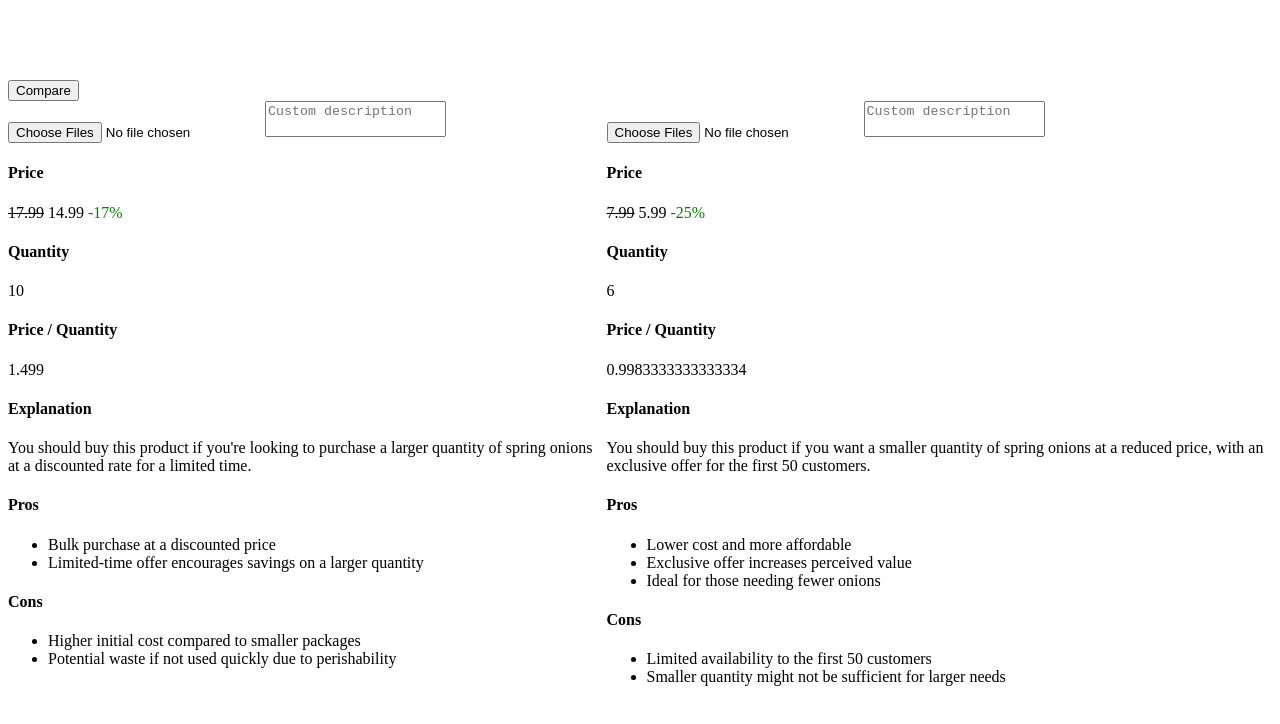
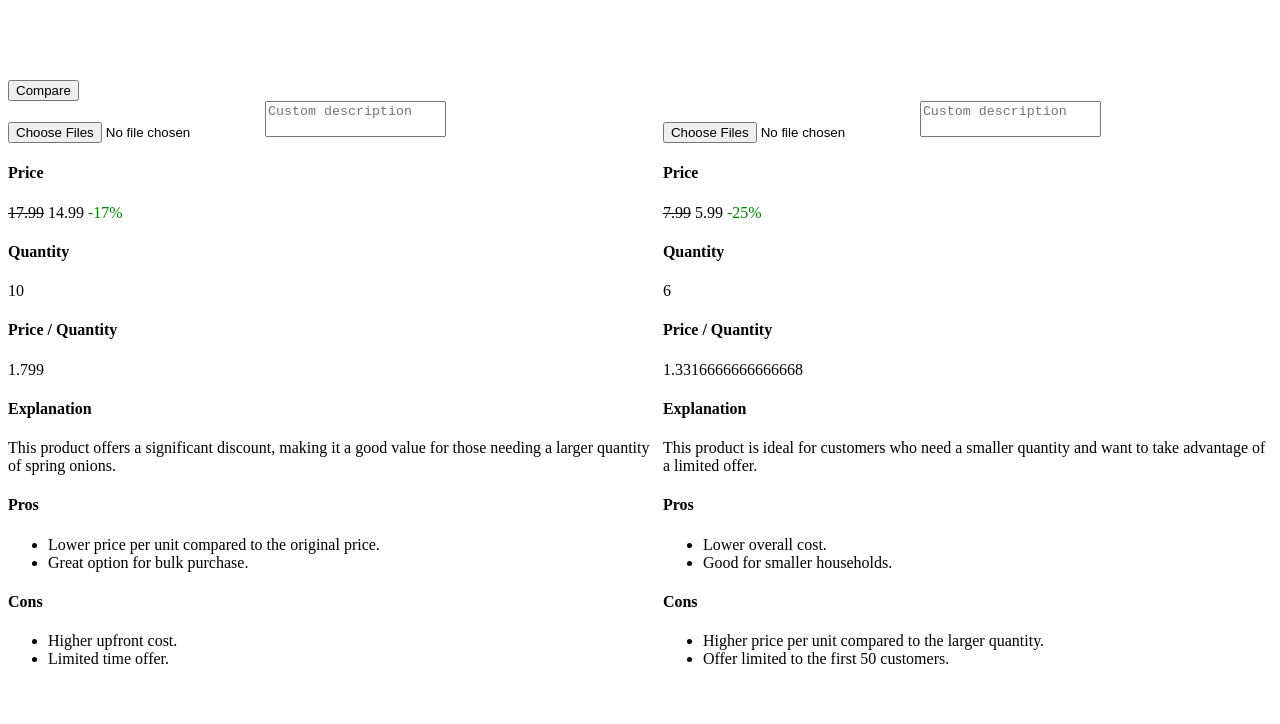
Before and after one commit to PatatoBit/thisorthat, a SvelteKit app: page /app in a window 1280 px wide. Shown: the top 724 px of the page. Built offline with nearby package versions, Linux system fonts and the light colour scheme.

Commit message:
openai api

```diff
--- a/package.json
+++ b/package.json
@@ -30,6 +30,7 @@
 	},
 	"type": "module",
 	"dependencies": {
+		"axios": "^1.7.4",
 		"openai": "^4.55.7",
 		"sass": "^1.77.8"
 	}
--- a/src/lib/dummy.json
+++ b/src/lib/dummy.json
@@ -1,39 +1,31 @@
 {
 	"products": [
 		{
-			"name": "Spring Onions (10 pcs)",
-			"price": 14.99,
-			"original_price": 17.99,
+			"name": "Spring Onions",
+			"price": 17.99,
+			"discounted_price": 14.99,
 			"quantity": 10,
-			"brief_explanation": "You should buy this product if you're looking to purchase a larger quantity of spring onions at a discounted rate for a limited time.",
+			"quantity_unit": "units",
+			"brief_explanation": "This product offers a significant discount, making it a good value for those needing a larger quantity of spring onions.",
 			"pros": [
-				"Bulk purchase at a discounted price",
-				"Limited-time offer encourages savings on a larger quantity"
+				"Lower price per unit compared to the original price.",
+				"Great option for bulk purchase."
 			],
-			"cons": [
-				"Higher initial cost compared to smaller packages",
-				"Potential waste if not used quickly due to perishability"
-			],
-			"value_per_dollar": 0.6664,
-			"percentage_comparison": 0
+			"cons": ["Higher upfront cost.", "Limited time offer."]
 		},
 		{
-			"name": "Spring Onions (6 pcs)",
-			"price": 5.99,
-			"original_price": 7.99,
+			"name": "Spring Onions",
+			"price": 7.99,
+			"discounted_price": 5.99,
 			"quantity": 6,
-			"brief_explanation": "You should buy this product if you want a smaller quantity of spring onions at a reduced price, with an exclusive offer for the first 50 customers.",
-			"pros": [
-				"Lower cost and more affordable",
-				"Exclusive offer increases perceived value",
-				"Ideal for those needing fewer onions"
-			],
+			"quantity_unit": "units",
+			"brief_explanation": "This product is ideal for customers who need a smaller quantity and want to take advantage of a limited offer.",
+			"pros": ["Lower overall cost.", "Good for smaller households."],
 			"cons": [
-				"Limited availability to the first 50 customers",
-				"Smaller quantity might not be sufficient for larger needs"
-			],
-			"value_per_dollar": 0.6678,
-			"percentage_comparison": 100
+				"Higher price per unit compared to the larger quantity.",
+				"Offer limited to the first 50 customers."
+			]
 		}
-	]
+	],
+	"recommend_meter": 100
 }
--- /dev/null
+++ b/src/lib/types.ts
@@ -0,0 +1,15 @@
+export interface Product {
+	name: string;
+	price: number;
+	discounted_price: number;
+	quantity: number;
+	quantity_unit: string;
+	brief_explanation: string;
+	pros: string[];
+	cons: string[];
+}
+
+export interface CompareData {
+	products: Product[];
+	recommend_meter: number;
+}
--- /dev/null
+++ b/src/routes/api/compare/+server.ts
@@ -0,0 +1,17 @@
+import { json } from '@sveltejs/kit';
+import OpenAI from 'openai';
+import { OPENAI_KEY } from '$env/static/private';
+
+export async function GET() {
+	const openai = new OpenAI({ apiKey: OPENAI_KEY });
+
+	const response = await openai.chat.completions.create({
+		model: 'gpt-3.5-turbo',
+		messages: [
+			{ role: 'system', content: 'You are a helpful assistant.' },
+			{ role: 'user', content: 'Hello, what are you?' }
+		]
+	});
+
+	return await json(response.choices[0]);
+}
--- a/src/routes/app/+page.server.ts
+++ /dev/null
@@ -1,22 +0,0 @@
-import type { Actions } from '@sveltejs/kit';
-
-interface UserInput {
-	image: File;
-	description: string;
-}
-
-export const actions: Actions = {
-	compare: async ({ request }) => {
-		console.log('compare', request.body);
-
-		const formData = await request.formData();
-		const userInput: UserInput = {
-			image: formData.get('image') as File,
-			description: formData.get('description') as string
-		};
-
-		console.table(userInput);
-
-		// OpenAI
-	}
-};
--- a/src/routes/app/+page.svelte
+++ b/src/routes/app/+page.svelte
@@ -1,14 +1,27 @@
 <script lang="ts">
 	import dummy from '$lib/dummy.json';
-	console.table(dummy);
+	import type { CompareData } from '$lib/types';
+	import axios from 'axios';
+
+	let data: CompareData;
+	data = dummy;
+
+	async function handleSubmit() {
+		try {
+			await axios.get('/api/compare').then((response) => {
+				console.log(response.data);
+			});
+		} catch (error) {
+			console.error('Error:', error);
+		}
+	}
 </script>
 
 <div class="page">
-	<form class="container" action="?/compare" method="post">
+	<form class="container" on:submit|preventDefault={handleSubmit}>
 		<button class="compare" type="submit">Compare</button>
-
 		<div class="sides">
-			{#each dummy.products as product}
+			{#each data.products as product}
 				<!-- content here -->
 				<div class="side">
 					<input type="file" accept="image/png, image/jpeg" multiple name="image" />
@@ -16,13 +29,11 @@
 
 					<h4>Price</h4>
 					<p>
-						<strike>{product.original_price}</strike>
-						{product.price}
+						<strike>{product.price}</strike>
+						{product.discounted_price}
 
 						<span class="discount">
-							-{Math.round(
-								((product.original_price - product.price) / product.original_price) * 100
-							)}%
+							-{Math.round(((product.price - product.discounted_price) / product.price) * 100)}%
 						</span>
 					</p>
 
--- a/src/styles/globals.scss
+++ b/src/styles/globals.scss
@@ -55,4 +55,6 @@ button {
 	padding: 0.5rem 1rem;
 	border: none;
 	border-radius: 0.2rem;
+
+	cursor: pointer;
 }
```
Also changed, not shown: 1 other file (tests, documents, lock files or other folders).
